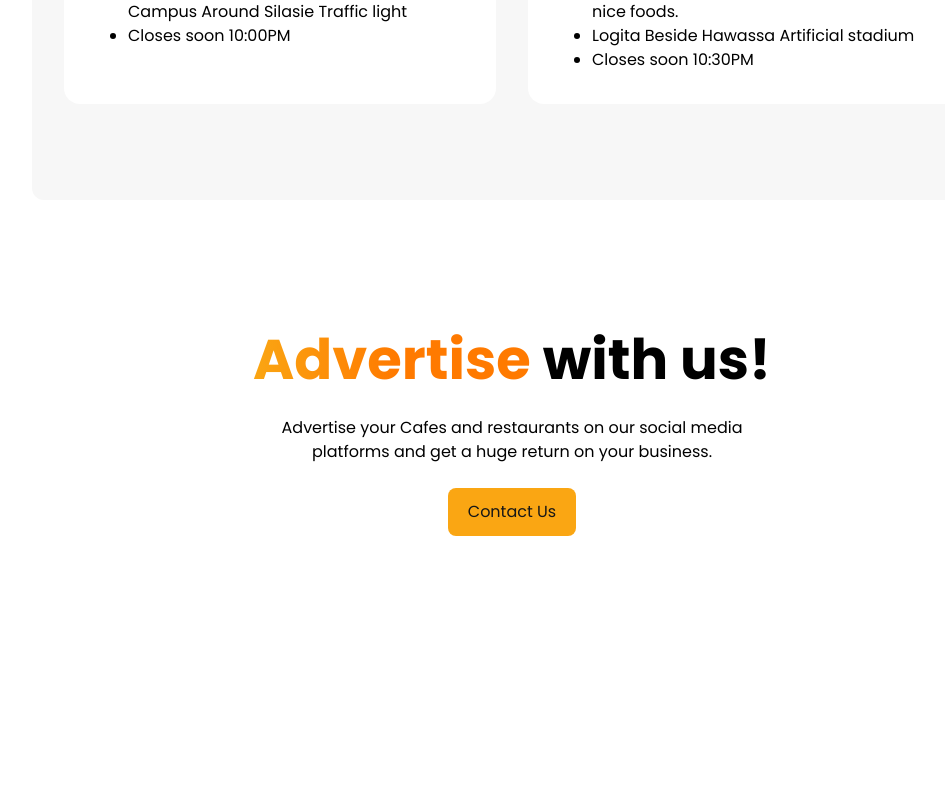
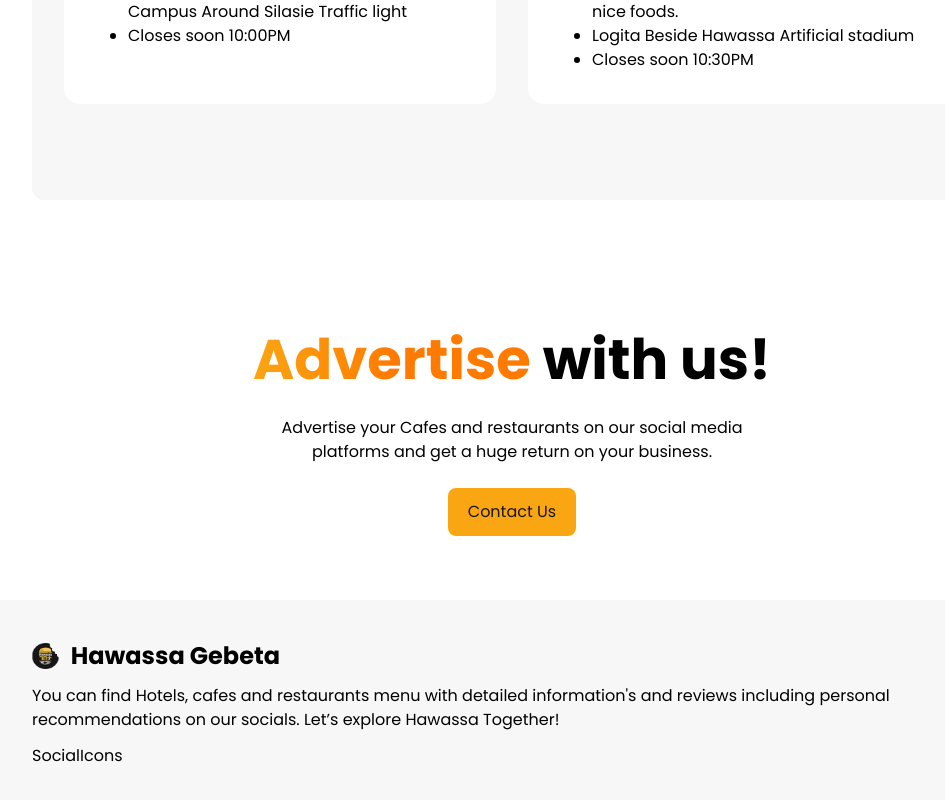
Before and after one commit to darikmohammed/hawassa-gebeta, a React (Create React App) app: page / in a window 1280 px wide. Shown: the part 3803-4603 px from the top of the page, without its empty margins (128-1073 px from the left). Before the commit the page ends 4403 px from the top, so only its background shows below. Built offline with nearby package versions, Linux system fonts and the light colour scheme; the HTML template or start-up script is replaced by a standard one.

Commit message:
Add a footer component

```diff
--- a/src/App.js
+++ b/src/App.js
@@ -1,4 +1,5 @@
 import Body from './components/Body';
+import Footer from './components/Footer';
 import Nav from './components/Nav';
 
 function App() {
@@ -10,6 +11,9 @@
       <main className="">
         <Body />
       </main>
+      <footer className=" bg-black_light py-10 px-8 md:px-40">
+        <Footer />
+      </footer>
     </div>
   );
 }
--- /dev/null
+++ b/src/components/Footer.jsx
@@ -0,0 +1,31 @@
+import React from 'react';
+import SocialIcons from './SocialIcons';
+
+function Footer() {
+  return (
+    <div className="flex flex-col md:flex-row">
+      <div className="flex flex-col gap-3">
+        <div className="flex items-center gap-3">
+          <img
+            src="./img/logo.png"
+            alt="Logo"
+            className=" w-[26.68px] h-[26px]"
+          />
+          <h1 className=" text-base md:text-h6 font-bold">Hawassa Gebeta</h1>
+        </div>
+        <p className=" block md:hidden before:">
+          Let’s explore Hawassa Together!
+        </p>
+        <p className=" hidden md:block ">
+          You can find Hotels, cafes and restaurants menu with detailed
+          information's and reviews including personal recommendations on our
+          socials. Let’s explore Hawassa Together!{' '}
+        </p>
+        <SocialIcons />
+      </div>
+      <div></div>
+    </div>
+  );
+}
+
+export default Footer;
--- /dev/null
+++ b/src/components/SocialIcons.jsx
@@ -0,0 +1,7 @@
+import React from 'react';
+
+function SocialIcons() {
+  return <div>SocialIcons</div>;
+}
+
+export default SocialIcons;
```
